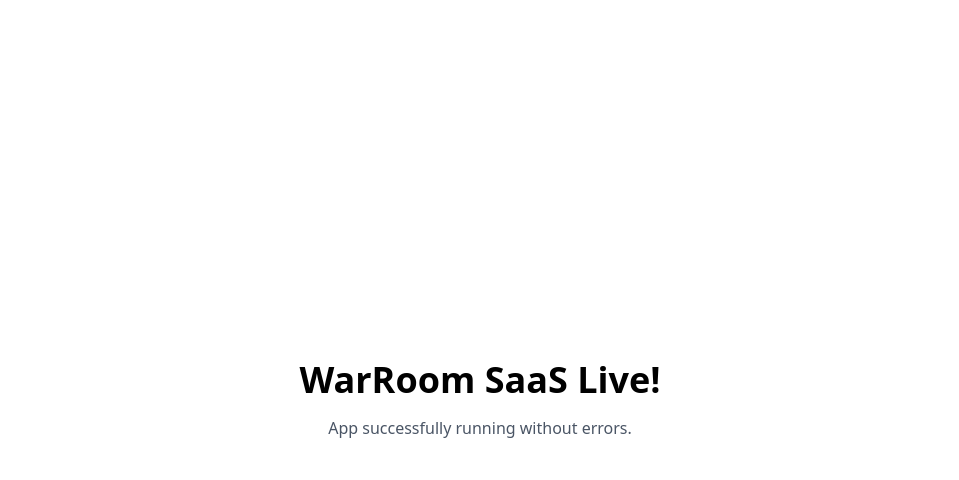
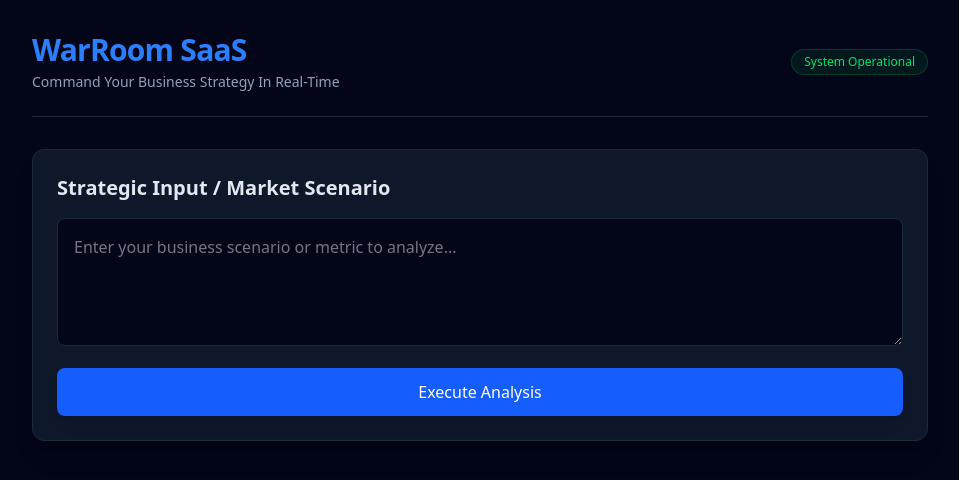
Before and after one commit to hammadji121472/warroom-saas, a Next.js app: page / in a window 1280 px wide. Shown: the top 480 px of the page, without its empty margins (160-1119 px from the left). Built offline with nearby package versions, Linux system fonts and the light colour scheme.

Commit message:
update app main ui

```diff
--- a/app/page.tsx
+++ b/app/page.tsx
@@ -1,9 +1,82 @@
-export const dynamic = "force-dynamic";
+"use client";
+
+import { useState } from "react";
+
 export default function Home() {
+  const [input, setInput] = useState("");
+  const [loading, setLoading] = useState(false);
+  const [result, setResult] = useState("");
+
+  const handleAnalyze = async () => {
+    if (!input) return;
+    setLoading(true);
+    setResult("");
+
+    try {
+      const res = await fetch("/api/analyze", {
+        method: "POST",
+        headers: { "Content-Type": "application/json" },
+        body: JSON.stringify({ prompt: input }),
+      });
+      const data = await res.json();
+      setResult(data.result || "Analysis complete!");
+    } catch (err) {
+      setResult("Error running strategy analysis.");
+    } finally {
+      setLoading(false);
+    }
+  };
+
   return (
-    <main className="flex min-h-screen flex-col items-center justify-center p-24">
-      <h1 className="text-4xl font-bold">WarRoom SaaS Live!</h1>
-      <p className="mt-4 text-gray-600">App successfully running without errors.</p>
+    <main className="min-h-screen bg-slate-950 text-white p-8 font-sans">
+      <div className="max-w-4xl mx-auto space-y-8">
+        {/* Header */}
+        <header className="border-b border-slate-800 pb-6 flex justify-between items-center">
+          <div>
+            <h1 className="text-3xl font-bold tracking-tight text-blue-500">
+              WarRoom SaaS
+            </h1>
+            <p className="text-slate-400 text-sm mt-1">
+              Command Your Business Strategy In Real-Time
+            </p>
+          </div>
+          <span className="bg-green-500/10 text-green-400 text-xs px-3 py-1 rounded-full border border-green-500/20">
+            System Operational
+          </span>
+        </header>
+
+        {/* Input Section */}
+        <section className="bg-slate-900 border border-slate-800 rounded-xl p-6 shadow-xl space-y-4">
+          <h2 className="text-xl font-semibold text-slate-200">
+            Strategic Input / Market Scenario
+          </h2>
+          <textarea
+            value={input}
+            onChange={(e) => setInput(e.target.value)}
+            placeholder="Enter your business scenario or metric to analyze..."
+            className="w-full h-32 bg-slate-950 border border-slate-800 rounded-lg p-4 text-slate-200 focus:outline-none focus:border-blue-500 transition"
+          />
+          <button
+            onClick={handleAnalyze}
+            disabled={loading}
+            className="w-full bg-blue-600 hover:bg-blue-500 disabled:bg-blue-800 text-white font-medium py-3 rounded-lg transition shadow-lg"
+          >
+            {loading ? "Analyzing Strategy..." : "Execute Analysis"}
+          </button>
+        </section>
+
+        {/* Output Section */}
+        {result && (
+          <section className="bg-slate-900 border border-slate-800 rounded-xl p-6 shadow-xl">
+            <h2 className="text-xl font-semibold text-slate-200 mb-2">
+              WarRoom Decision Output
+            </h2>
+            <div className="p-4 bg-slate-950 border border-slate-800 rounded-lg text-slate-300 font-mono whitespace-pre-wrap">
+              {result}
+            </div>
+          </section>
+        )}
+      </div>
     </main>
   );
 }
```
